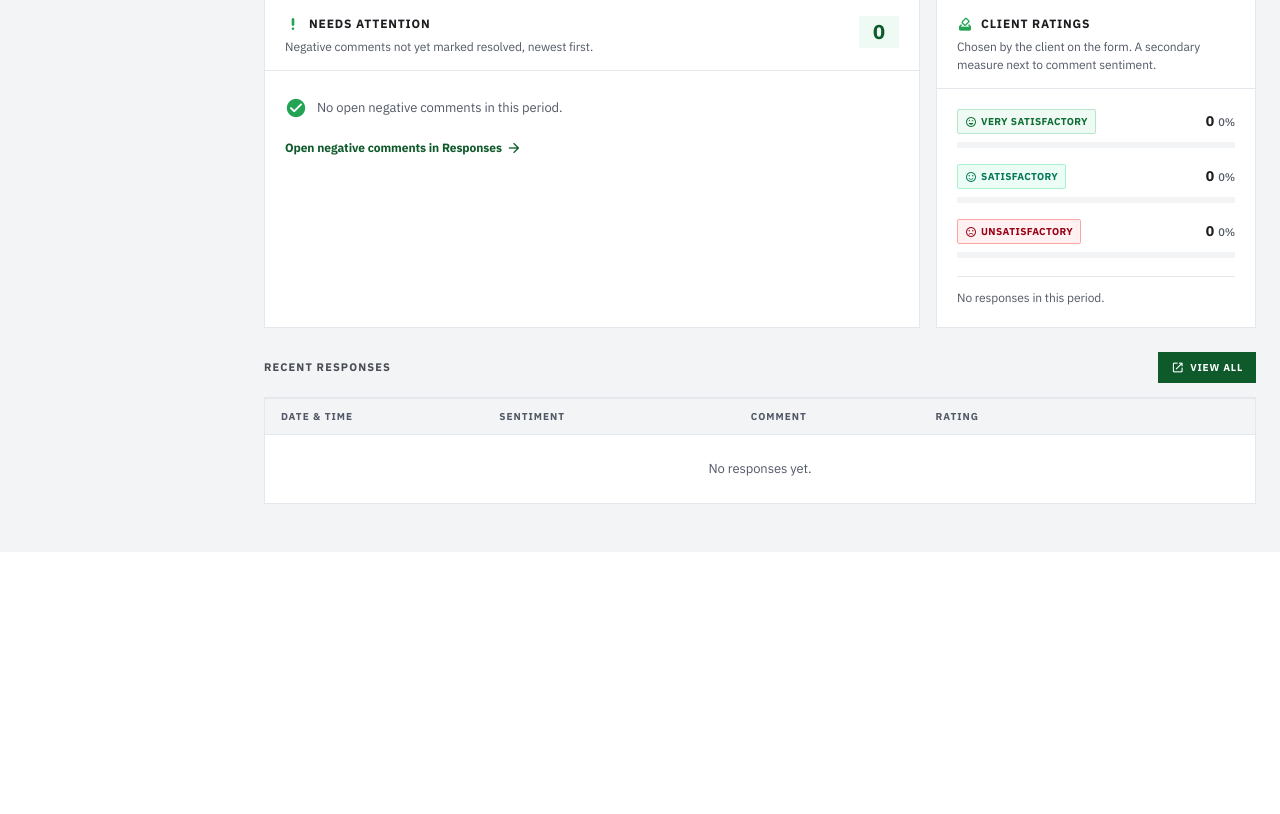
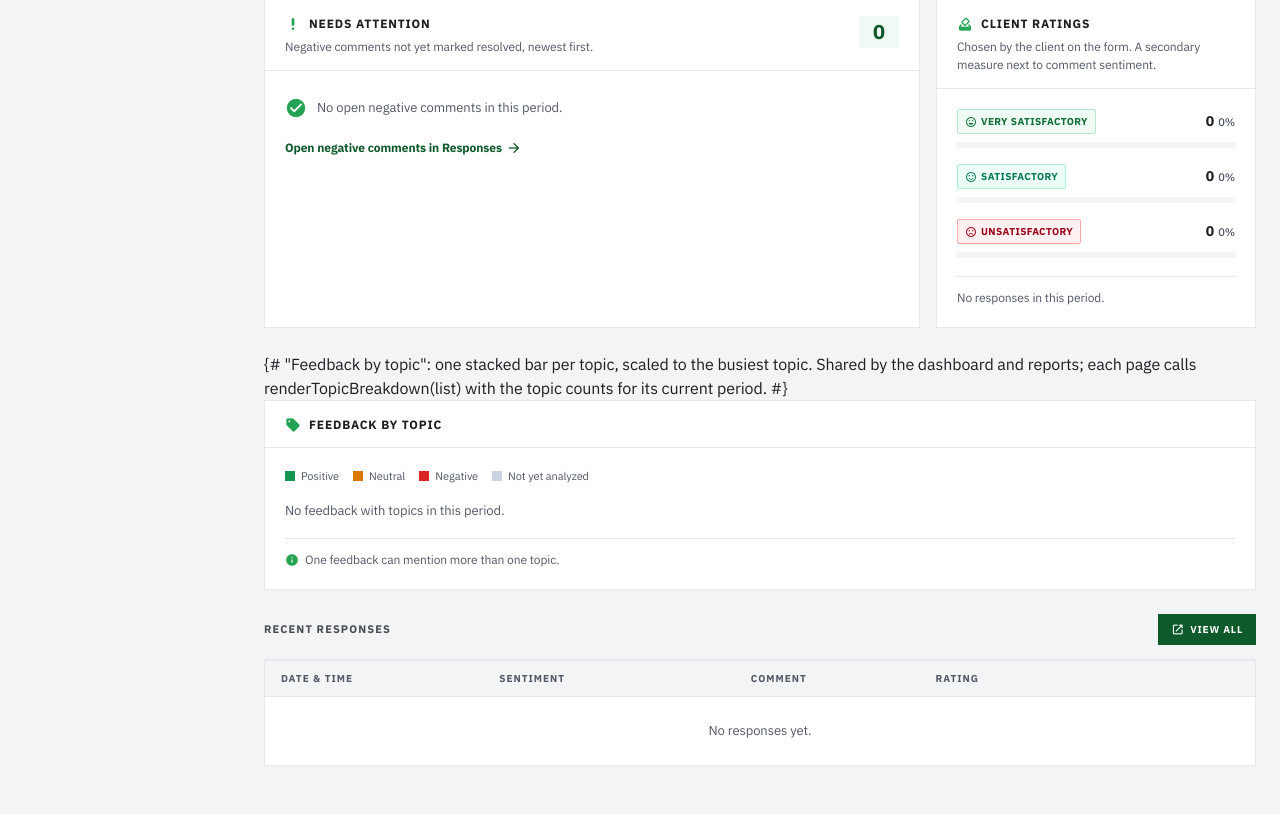
Before and after one commit to WWH16/philhealth-sentiment-analysis, a Django app: page /dashboard/ in a window 1280 px wide. Shown: the part 1150-1964 px from the top of the page. Before the commit the page ends 1702 px from the top, so only its background shows below. Run offline with Django 5.2, Linux system fonts and the light colour scheme; the visitor is signed in with stand-in values (Sample User, id 1); data that the repository does not hold is empty.

Commit message:
feat(feedback): let clients tag feedback with one or more topics
Topics (waiting time, staff, facilities, document requirements, other)
are picked on the public form and required. They are separate from the
staff-set category.

- Stored as a JSON list; counted in Python so it works on PostgreSQL,
  MySQL and SQLite without JSON containment lookups.
- Responses page: Topic column and filter.
- Dashboard and Reports: "Feedback by Topic" stacked bars per period.
- Excel export, daily email and seed data include topics.

After deploy: manage.py migrate (0006 adds the column).

```diff
--- a/feedback/email_service.py
+++ b/feedback/email_service.py
@@ -1,5 +1,6 @@
 import os
 import logging
+from collections import Counter
 from datetime import datetime, time, timedelta
 from django.utils import timezone
 from django.db.models import Q, Count
@@ -80,6 +81,10 @@
         concerns=Count('id', filter=Q(category=FeedbackEntry.CONCERN)),
     )
 
+    # Topics chosen by the client; one entry can name several.
+    topic_counter = Counter(t for topics in qs.values_list('topics', flat=True) for t in set(topics or ()))
+    topics = [{'label': label, 'count': topic_counter[value]} for value, label in FeedbackEntry.TOPIC_CHOICES]
+
     # Flagged submissions requiring supervisor review
     # Criteria (each checked on its own): Negative comment sentiment, Complaint
     # category, or an Unsatisfactory rating
@@ -131,6 +136,7 @@
             'complaints': cat_res['complaints'] or 0,
             'concerns': cat_res['concerns'] or 0,
         },
+        'topics': topics,
         'flagged_items': flagged_items,
         'flagged_count': len(flagged_items),
         'total_flagged_count': total_flagged_count,
--- /dev/null
+++ b/feedback_admin/templates/feedback_admin/_topic_breakdown.html
@@ -0,0 +1,68 @@
+{# "Feedback by topic": one stacked bar per topic, scaled to the busiest topic.
+   Shared by the dashboard and reports; each page calls renderTopicBreakdown(list)
+   with the topic counts for its current period. #}
+<style>
+  .tb-legend { display: flex; flex-wrap: wrap; gap: 6px 14px; margin: 0 0 16px; padding: 0; list-style: none; font-size: 11px; color: var(--text-muted); }
+  .tb-legend li { display: inline-flex; align-items: center; gap: 6px; }
+  .tb-legend i { width: 10px; height: 10px; display: inline-block; }
+  .tb-list { list-style: none; margin: 0; padding: 0; display: grid; grid-template-columns: repeat(auto-fill, minmax(240px, 1fr)); gap: 18px 28px; }
+  .tb-row { display: grid; grid-template-columns: minmax(0, 1fr) auto; align-items: baseline; gap: 6px 10px; }
+  .tb-name { display: inline-flex; align-items: center; gap: 6px; font-size: 13px; font-weight: 700; color: var(--text-primary); }
+  .tb-name .material-icons-round { font-size: 16px; color: var(--g-primary); }
+  .tb-total { font-size: 15px; font-weight: 700; color: var(--text-primary); font-variant-numeric: tabular-nums; }
+  .tb-bar { grid-column: 1 / -1; display: flex; height: 8px; background: var(--ink8); overflow: hidden; }
+  .tb-bar span { display: block; height: 100%; transition: width 300ms ease; }
+  .tb-split { grid-column: 1 / -1; font-size: 11px; color: var(--text-muted); font-variant-numeric: tabular-nums; }
+  .tb-pos { background: #169651; } .tb-neu { background: #d97706; } .tb-neg { background: #dc2626; } .tb-pending { background: #cbd5e1; }
+  .tb-empty { margin: 0; font-size: 13px; color: var(--text-muted); }
+  .tb-note { display: flex; align-items: center; gap: 6px; margin: 18px 0 0; padding-top: 12px; border-top: 1px solid var(--border); font-size: 12px; color: var(--text-muted); }
+  .tb-note .material-icons-round { font-size: 14px; color: var(--g-primary); }
+  [data-theme="dark"] .tb-bar { background: rgba(255, 255, 255, 0.08); }
+  [data-theme="dark"] .tb-pos { background: #22c55e; }
+  [data-theme="dark"] .tb-pending { background: #475569; }
+  @media (prefers-reduced-motion: reduce) { .tb-bar span { transition: none; } }
+  @media print { .tb-bar span, .tb-legend i { -webkit-print-color-adjust: exact; print-color-adjust: exact; } }
+</style>
+
+<section class="card-block" aria-labelledby="tbTitle">
+  <div class="card-block-head">
+    <h2 class="card-block-title" id="tbTitle" style="margin:0;">
+      <span class="material-icons-round" aria-hidden="true">sell</span>
+      Feedback by Topic
+    </h2>
+  </div>
+  <div class="card-block-body">
+    <ul class="tb-legend" aria-hidden="true">
+      <li><i class="tb-pos"></i>Positive</li>
+      <li><i class="tb-neu"></i>Neutral</li>
+      <li><i class="tb-neg"></i>Negative</li>
+      <li><i class="tb-pending"></i>Not yet analyzed</li>
+    </ul>
+    <ul class="tb-list" id="tbList"></ul>
+    <p class="tb-note"><span class="material-icons-round" aria-hidden="true">info</span>One feedback can mention more than one topic.</p>
+  </div>
+</section>
+
+<script>
+const TOPIC_ICONS = { waiting_time: 'schedule', staff: 'support_agent', facilities: 'apartment', documents: 'description', other: 'more_horiz' };
+
+function renderTopicBreakdown(topics) {
+  const list = document.getElementById('tbList');
+  const max = Math.max(0, ...topics.map(t => t.total));
+  if (!max) {
+    list.innerHTML = '<li class="tb-empty">No feedback with topics in this period.</li>';
+    return;
+  }
+  const w = n => `${(n / max) * 100}%`;
+  list.innerHTML = topics.map(t => {
+    const pending = t.total - t.pos - t.neu - t.neg;
+    const split = `${t.pos} positive · ${t.neu} neutral · ${t.neg} negative` + (pending ? ` · ${pending} not yet analyzed` : '');
+    return `<li class="tb-row">
+      <span class="tb-name"><span class="material-icons-round" aria-hidden="true">${TOPIC_ICONS[t.value] || 'sell'}</span>${t.label}</span>
+      <span class="tb-total">${t.total}</span>
+      <span class="tb-bar" aria-hidden="true"><span class="tb-pos" style="width:${w(t.pos)}"></span><span class="tb-neu" style="width:${w(t.neu)}"></span><span class="tb-neg" style="width:${w(t.neg)}"></span><span class="tb-pending" style="width:${w(pending)}"></span></span>
+      <span class="tb-split">${split}</span>
+    </li>`;
+  }).join('');
+}
+</script>
--- a/feedback_admin/templates/feedback_admin/dashboard.html
+++ b/feedback_admin/templates/feedback_admin/dashboard.html
@@ -297,6 +297,11 @@
     </div>
   </div>
 
+  <!-- FEEDBACK BY TOPIC -->
+  <div class="mb-4">
+    {% include 'feedback_admin/_topic_breakdown.html' %}
+  </div>
+
   <!-- RECENT RESPONSES -->
   <div class="section-head">
     <h2 class="section-title">Recent Responses</h2>
@@ -330,6 +335,7 @@
 {{ word_cloud|json_script:"word-cloud-data" }}
 {{ needs_attention|json_script:"needs-attention-data" }}
 {{ rating_data|json_script:"rating-data" }}
+{{ topic_data|json_script:"topic-data" }}
 {{ recent_entries_data|json_script:"recent-entries-data" }}
 <script src="{% static 'js/word_cloud.js' %}"></script>
 <script>
@@ -760,6 +766,8 @@
     : 'No responses in this period.';
 }
 
+const TOPIC_DATA = JSON.parse(document.getElementById('topic-data').textContent);
+
 /* ── RECENT RESPONSES ── */
 const RECENT_DATA = JSON.parse(document.getElementById('recent-entries-data').textContent);
 const SENTIMENT_CHIPS = {
@@ -818,6 +826,7 @@
 
   renderSentimentTrendForPeriod(period);
   renderRatings(period);
+  renderTopicBreakdown(TOPIC_DATA[period] || TOPIC_DATA.all);
   wcPeriod = period;
   renderWordCloud();
   renderNeedsAttention(period);
@@ -836,6 +845,7 @@
   renderWordCloud();
   renderNeedsAttention('all');
   renderRatings('all');
+  renderTopicBreakdown(TOPIC_DATA.all);
   renderRecent();
 
   // Stabilize chart layout once scrollbars and layout geometry settle
--- a/feedback_admin/templates/feedback_admin/reports.html
+++ b/feedback_admin/templates/feedback_admin/reports.html
@@ -243,6 +243,11 @@
   </div>
 </div>
 
+<!-- FEEDBACK BY TOPIC -->
+<div class="mb-4">
+  {% include 'feedback_admin/_topic_breakdown.html' %}
+</div>
+
 <!-- CHARTS ROW -->
 <div class="row g-3 mb-4">
   <!-- SENTIMENT TREND -->
@@ -395,6 +400,7 @@
   document.getElementById('performanceCaption').querySelector('span:last-child').textContent =
     `Based on ${categorized.toLocaleString()} of ${data.total.toLocaleString()} responses categorized by staff.`;
 
+  renderTopicBreakdown(data.topics);
   updateReportPieChart(data, forceRecreate);
   updateReportTrendChart(data, forceRecreate);
 }
--- a/feedback_admin/views.py
+++ b/feedback_admin/views.py
@@ -323,6 +323,12 @@
         'negative_pct': all_counts['negative_pct'],
         'filter_data': filter_data,
         'rating_data': _multi_period_experience_counts(entries, today_range, week_start, month_start),
+        'topic_data': {
+            'all': _topic_counts(entries),
+            'today': _topic_counts(entries.filter(created_at__range=today_range)),
+            'week': _topic_counts(entries.filter(created_at__gte=week_start)),
+            'month': _topic_counts(entries.filter(created_at__gte=month_start)),
+        },
         'needs_attention': _open_negative_comments(entries, today_range, week_start, month_start),
         'word_cloud': _cached_word_cloud(entries, today_range[0], week_start, month_start),
         'recent_entries_data': [_entry_to_row(entry, recent_activity) for entry in recent_entries],
@@ -380,6 +386,28 @@
 _CAT_DISPLAY = dict(FeedbackEntry.CATEGORY_CHOICES)
 _STATUS_DISPLAY = dict(FeedbackEntry.STATUS_CHOICES)
 _SENT_DISPLAY = dict(FeedbackEntry.SENTIMENT_CHOICES)
+_TOPIC_DISPLAY = dict(FeedbackEntry.TOPIC_CHOICES)
+
+
+def _topic_counts(qs):
+    """Per-topic total and Positive/Neutral/Negative split. An entry counts
+    once in each topic it names; entries without topics are skipped.
+
+    Counted in Python over values_list, so it works the same on PostgreSQL,
+    MySQL and SQLite (JSONField containment lookups are not portable)."""
+    # ponytail: scans every row of the period; move to a topic join table if volume makes this slow.
+    keys = {FeedbackEntry.POSITIVE: 'pos', FeedbackEntry.NEUTRAL: 'neu', FeedbackEntry.NEGATIVE: 'neg'}
+    counts = {
+        value: {'value': value, 'label': label, 'total': 0, 'pos': 0, 'neu': 0, 'neg': 0}
+        for value, label in FeedbackEntry.TOPIC_CHOICES
+    }
+    for topics, sentiment in qs.values_list('topics', 'sentiment').iterator(chunk_size=500):
+        for topic in set(topics or ()):
+            if topic in counts:
+                counts[topic]['total'] += 1
+                if sentiment in keys:
+                    counts[topic][keys[sentiment]] += 1
+    return list(counts.values())
 
 
 def _entry_to_row(entry, activity=None):
@@ -406,6 +434,8 @@
         'rating': exp_display,
         'category': _CAT_DISPLAY.get(entry.category, entry.category),
         'category_value': entry.category,
+        'topics': [_TOPIC_DISPLAY.get(t, t) for t in entry.topics or []],
+        'topic_values': list(entry.topics or []),
         'sentiment': sentiment_display,
         'sentiment_value': sentiment_value,
         # What the comment alone read as, for the CSV export.
@@ -853,6 +883,7 @@
         'satisfaction': round(satisfied / c['total'] * 100) if c['total'] else 0,
         'categories': categories,
         'categorized': sum(categories.values()),
+        'topics': _topic_counts(qs),
     }
 
 
@@ -1019,11 +1050,27 @@
     ws.column_dimensions['A'].width = 32
     ws.column_dimensions['B'].width = 18
 
+    # Per topic, with the sentiment split. One entry can name several topics.
+    ws.append([])
+    ws.append(['Feedback by Topic'])
+    ws.cell(row=ws.max_row, column=1).font = section_font
+    for i, row in enumerate([('Topic', 'Total', 'Positive', 'Neutral', 'Negative'),
+                             *[(t['label'], t['total'], t['pos'], t['neu'], t['neg']) for t in counts['topics']]]):
+        ws.append(list(row))
+        for col in range(1, 6):
+            cell = ws.cell(row=ws.max_row, column=col)
+            cell.font = label_font if i == 0 or col == 1 else value_font
+            cell.border = thin_border
+    ws.append(['One feedback can mention more than one topic.'])
+    ws.cell(row=ws.max_row, column=1).font = Font(name='Calibri', size=10, italic=True, color='475569')
+    for col_letter in ('C', 'D', 'E'):
+        ws.column_dimensions[col_letter].width = 12
+
     # ── Sheet 2: Responses ────────────────────────────────────────────────
     ws2 = wb.create_sheet('Responses')
     ws2.sheet_properties.tabColor = '23A455'
 
-    response_headers = ['ID', 'Ticket', 'Date', 'Time', 'Experience', 'Category', 'Sentiment', 'Comment Sentiment', 'Status', 'Comment']
+    response_headers = ['ID', 'Ticket', 'Date', 'Time', 'Experience', 'Category', 'Topic', 'Sentiment', 'Comment Sentiment', 'Status', 'Comment']
 
     # Write header row
     for col_idx, header_text in enumerate(response_headers, 1):
@@ -1049,6 +1096,7 @@
             local_dt.strftime('%I:%M %p') if local_dt else '',
             EXPERIENCE_MAP.get(entry.experience, entry.experience),
             CATEGORY_MAP.get(entry.category, entry.category),
+            ', '.join(_TOPIC_DISPLAY.get(t, t) for t in entry.topics or []),
             SENTIMENT_MAP.get(entry.sentiment, entry.sentiment),
             SENTIMENT_MAP.get(entry.comment_sentiment, entry.comment_sentiment),
             STATUS_MAP.get(entry.status, entry.status),
@@ -1060,7 +1108,7 @@
             cell.border = thin_border
 
     # Auto-size key columns (approximate widths)
-    col_widths = {'A': 8, 'B': 8, 'C': 12, 'D': 10, 'E': 18, 'F': 14, 'G': 12, 'H': 20, 'I': 12, 'J': 60}
+    col_widths = {'A': 8, 'B': 8, 'C': 12, 'D': 10, 'E': 18, 'F': 14, 'G': 30, 'H': 12, 'I': 20, 'J': 12, 'K': 60}
     for col_letter, width in col_widths.items():
         ws2.column_dimensions[col_letter].width = width
 
--- a/templates/emails/daily_summary.txt
+++ b/templates/emails/daily_summary.txt
@@ -24,7 +24,10 @@
 * Suggestions:        {{ metrics.categories.suggestions }}
 * Complaints:         {{ metrics.categories.complaints }}
 * Inquiries/Concerns: {{ metrics.categories.concerns }}
-{% if metrics.total_flagged_count > 0 %}
+
+Topics (chosen by the client; one feedback can name several):
+{% for topic in metrics.topics %}* {{ topic.label }}: {{ topic.count }}
+{% endfor %}{% if metrics.total_flagged_count > 0 %}
 
 3. URGENT SUPERVISOR TRIAGE ({{ metrics.total_flagged_count }} SUBMISSIONS FLAGGED)
 ----------------------------------------------------------------------
```
Also changed, not shown: feedback/management/commands/seed_feedback_data.py (+77 -0 lines), feedback/models.py (+12 -0 lines), feedback/static/feedback/css/feedback.css (+22 -1 lines), feedback/static/feedback/js/feedback.js (+13 -1 lines), feedback/templates/feedback/index.html (+40 -0 lines), feedback/tests.py (+60 -1 lines), feedback/views.py (+9 -0 lines), feedback_admin/templates/feedback_admin/responses.html (+16 -2 lines), feedback_admin/tests.py (+18 -0 lines), templates/emails/daily_summary.html (+12 -0 lines), README.md, feedback/migrations/0006_entry_topics.py (added).
